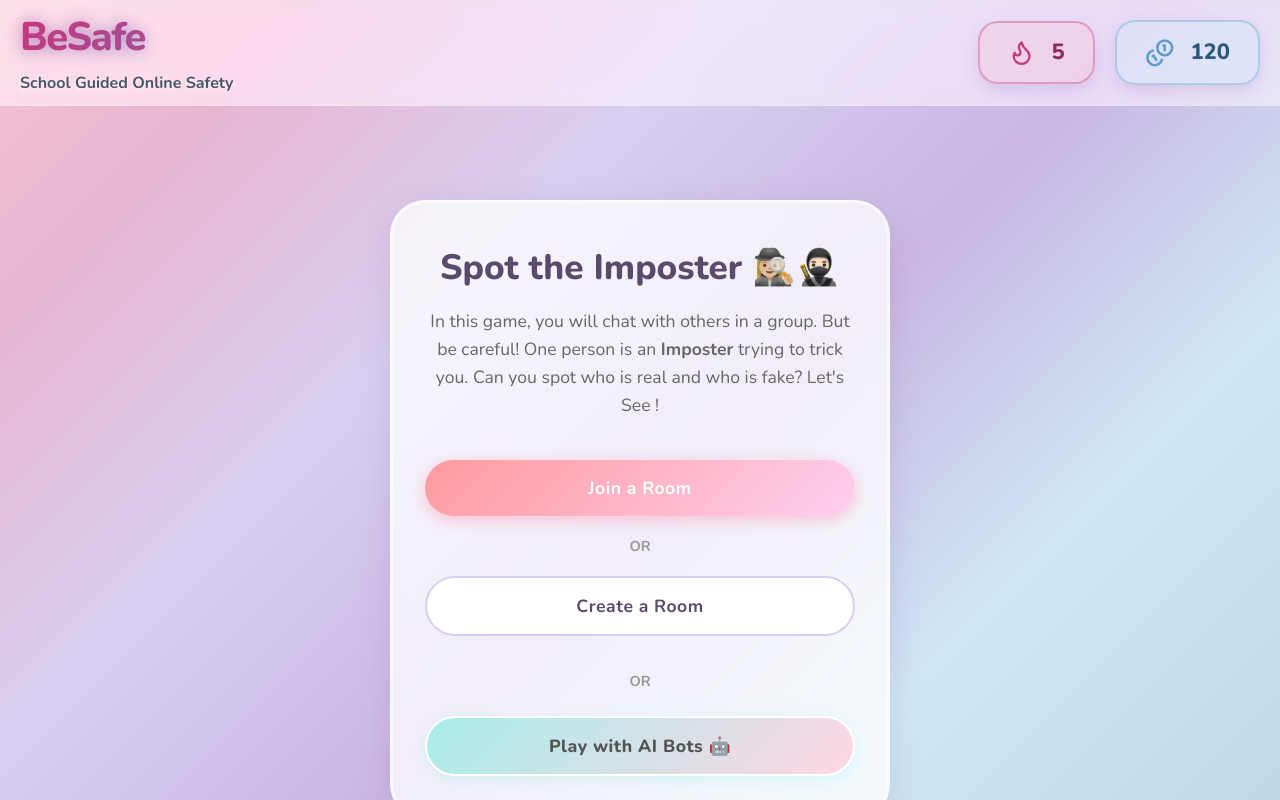
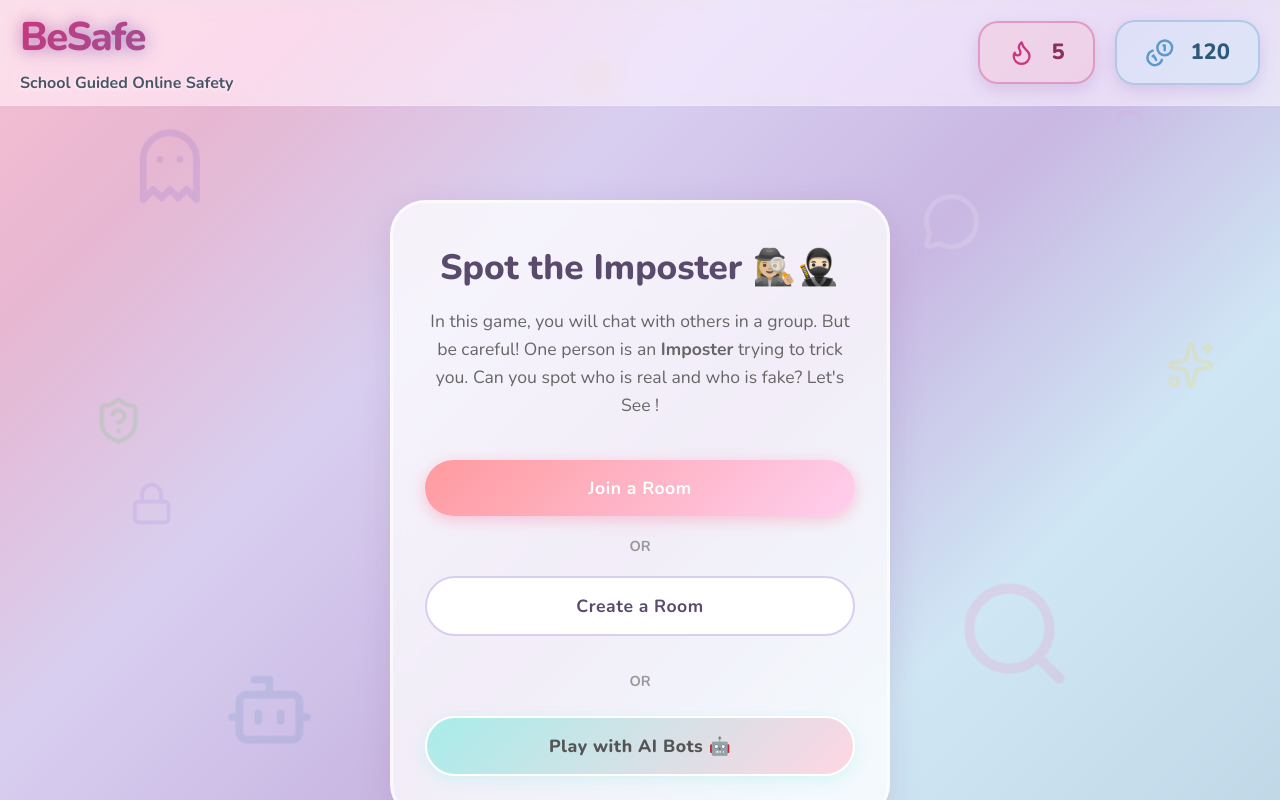
Before and after one commit to maiissh/Besafe-Hackathon, a React (Vite) app in the folder client/: page /spot-game in a window 1280 px wide. Built offline with nearby package versions, Linux system fonts and the light colour scheme; no server answers; the HTML template or start-up script is replaced by a standard one.

Commit message:
Add icons to SpotGame background

```diff
--- a/client/src/page/spotImposterGame/SpotGameHomePage/SpotGameHomePage.css
+++ b/client/src/page/spotImposterGame/SpotGameHomePage/SpotGameHomePage.css
@@ -21,6 +21,9 @@
     align-items: center;
     font-family: 'Nunito', sans-serif;
     padding-bottom: 2rem;
+    position: relative; /* Needed for absolute positioning of icons */
+    overflow: hidden;   /* Prevents scrollbars if icons float off-screen */
+    z-index: 1;
 }
 
 /* 2. The Main "Glass" Card */
@@ -39,6 +42,140 @@
     border-radius: 35px;
     text-align: center;
     animation: fadeInUp 0.6s ease-out;
+}
+
+/* 2. Background Container */
+.game-background {
+    position: absolute;
+    top: 0;
+    left: 0;
+    width: 100%;
+    height: 100%;
+    pointer-events: none; /* Allows clicks to pass through to the buttons */
+    z-index: -1;          /* Puts icons BEHIND the main content */
+}
+
+/* 3. General Icon Style */
+.bg-icon {
+    position: absolute;
+    opacity: 0.15; /* Low opacity so it's subtle */
+    color: white;  /* Default color, overridden below */
+}
+
+/* 4. Individual Icon Customization (Position, Size, Color, Animation) */
+
+/* The Ghost (Imposter) */
+.icon-ghost {
+    top: 15%;
+    left: 10%;
+    width: 80px;
+    height: 80px;
+    color: #6a5acd; /* SlateBlue */
+    animation: float 6s ease-in-out infinite;
+}
+
+/* The Magnifying Glass (Spotting) */
+.icon-search {
+    bottom: 20%;
+    right: 15%;
+    width: 120px;
+    height: 120px;
+    color: #ff69b4; /* HotPink */
+    animation: floatDelayed 7s ease-in-out infinite;
+    transform: rotate(-20deg);
+}
+
+/* The Chat Bubble */
+.icon-msg {
+    top: 25%;
+    right: 25%;
+    width: 60px;
+    height: 60px;
+    color: #ffffff;
+    animation: float 8s ease-in-out infinite reverse;
+}
+
+/* The Bot */
+.icon-bot {
+    bottom: 15%;
+    left: 20%;
+    width: 90px;
+    height: 90px;
+    color: #4682b4; /* SteelBlue */
+    animation: floatDelayed 9s ease-in-out infinite;
+}
+
+/* The Shield (Safety) */
+.icon-shield {
+    top: 50%;
+    left: 5%;
+    width: 50px;
+    height: 50px;
+    color: #32cd32; /* LimeGreen */
+    animation: float 10s ease-in-out infinite;
+}
+
+/* The User */
+.icon-user {
+    top: 10%;
+    right: 10%;
+    width: 40px;
+    height: 40px;
+    color: #dda0dd; /* Plum */
+    animation: floatDelayed 5s ease-in-out infinite;
+}
+
+/* Fingerprint (Identity) */
+.icon-fingerprint {
+    bottom: 5%;
+    right: 40%;
+    width: 65px;
+    height: 65px;
+    color: #20b2aa; /* LightSeaGreen */
+    animation: float 7.5s ease-in-out infinite reverse;
+    opacity: 0.12;
+}
+
+/* Eye (Observing) */
+.icon-eye {
+    top: 5%;
+    left: 45%;
+    width: 55px;
+    height: 55px;
+    color: #ffa500; /* Orange */
+    animation: floatDelayed 6.5s ease-in-out infinite;
+}
+
+/* Lock (Secrets) */
+.icon-lock {
+    bottom: 35%;
+    left: 8%;
+    width: 45px;
+    height: 45px;
+    color: #9370db; /* MediumPurple */
+    animation: float 9s ease-in-out infinite;
+    transform: rotate(15deg);
+}
+
+/* Sparkles (Fun) */
+.icon-sparkles {
+    top: 40%;
+    right: 5%;
+    width: 50px;
+    height: 50px;
+    color: #ffd700; /* Gold */
+    animation: floatDelayed 5.5s ease-in-out infinite;
+}
+
+/* 5. Floating Animations */
+@keyframes float {
+    0%, 100% { transform: translateY(0) rotate(0deg); }
+    50% { transform: translateY(-20px) rotate(5deg); }
+}
+
+@keyframes floatDelayed {
+    0%, 100% { transform: translateY(0) rotate(0deg); }
+    50% { transform: translateY(20px) rotate(-5deg); }
 }
 
 /* 3. Typography */
--- a/client/src/page/spotImposterGame/SpotGameHomePage/SpotGameHomePage.jsx
+++ b/client/src/page/spotImposterGame/SpotGameHomePage/SpotGameHomePage.jsx
@@ -3,6 +3,7 @@ import { useNavigate } from "react-router-dom";
 import socketService from "../../../services/socketService.js";
 import Header from "../../../components/Header/Header.jsx";
 import "./SpotGameHomePage.css";
+import { Search, Ghost, MessageCircle, Bot, ShieldQuestion, User, Fingerprint, Eye, Lock, Sparkles } from 'lucide-react';
 const SpotGameHomePage = () => {
   const navigate = useNavigate();
 
@@ -63,6 +64,18 @@ const SpotGameHomePage = () => {
 
   return (
     <div className="game-wrapper">
+      <div className="game-background">
+          <Ghost className="bg-icon icon-ghost" />
+          <Search className="bg-icon icon-search" />
+          <MessageCircle className="bg-icon icon-msg" />
+          <Bot className="bg-icon icon-bot" />
+          <ShieldQuestion className="bg-icon icon-shield" />
+          <User className="bg-icon icon-user" />
+          <Fingerprint className="bg-icon icon-fingerprint" />
+          <Eye className="bg-icon icon-eye" />
+          <Lock className="bg-icon icon-lock" />
+          <Sparkles className="bg-icon icon-sparkles" />
+      </div>
       <Header points={120} streak={5} />
 
       <div className="game-container">
```
